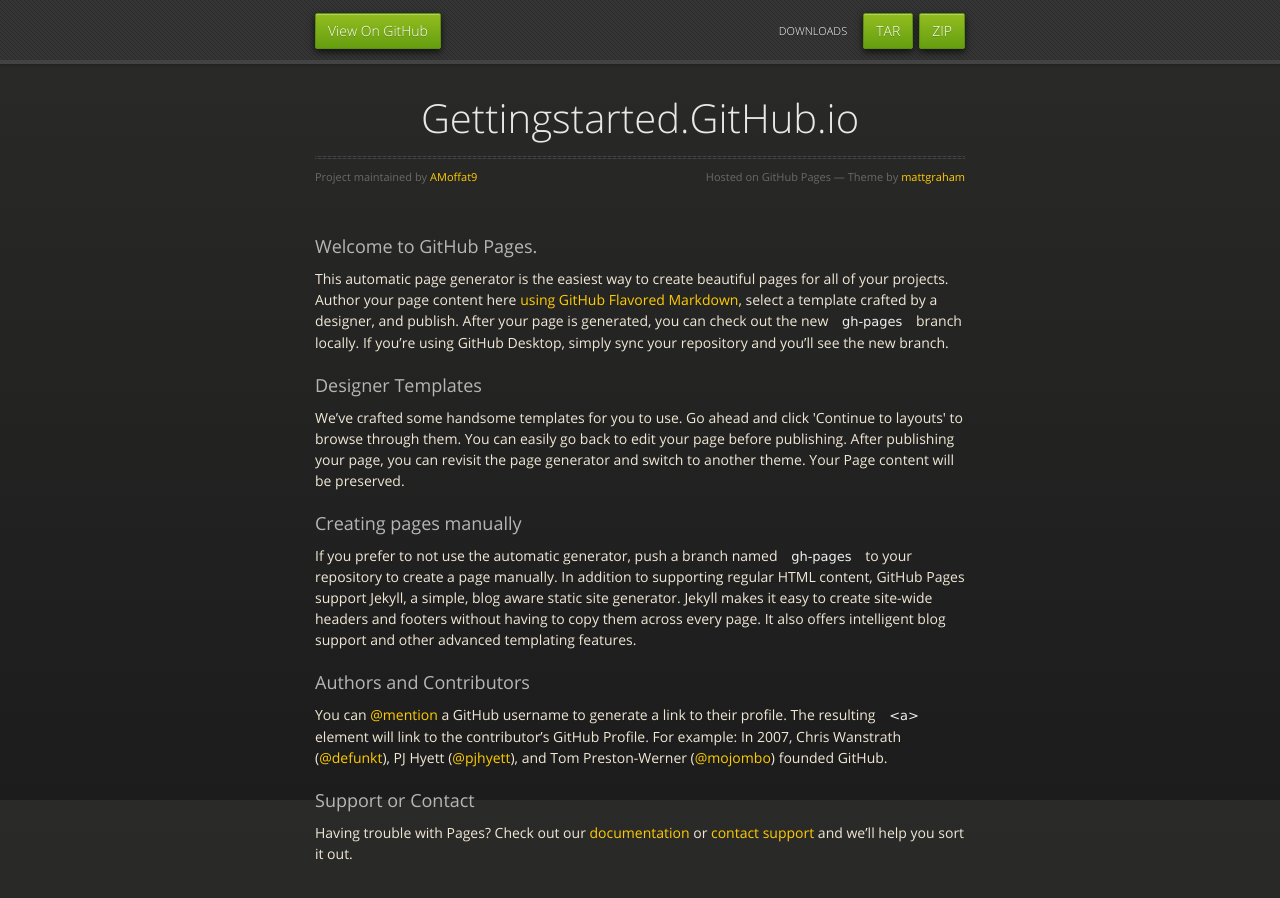
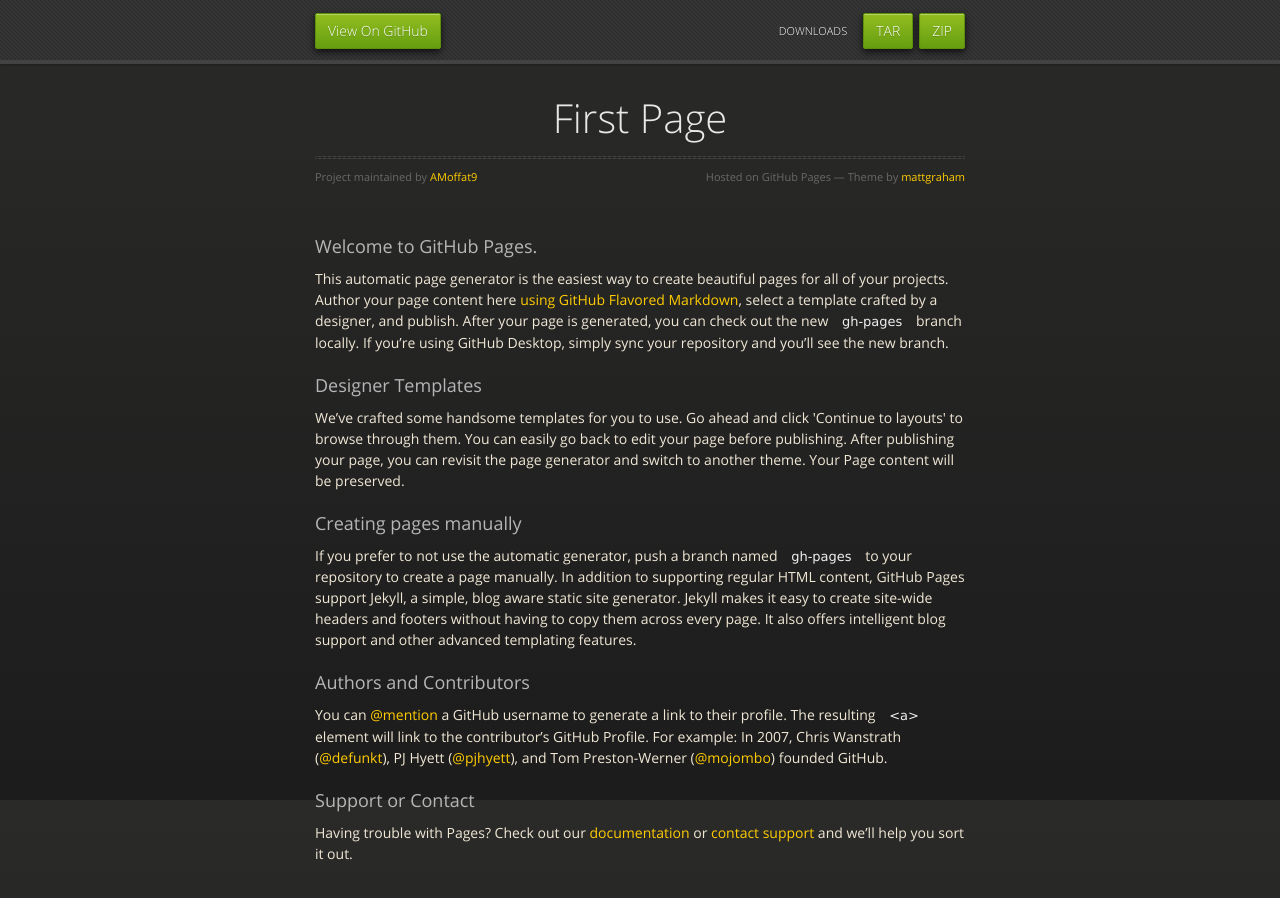
Before and after one commit to AMoffat9/GettingStarted.github.io, a plain HTML site: page index.html in a window 1280 px wide. Drawn offline with nearby package versions, Linux system fonts and the light colour scheme.

Commit message:
Update index.html

```diff
--- a/index.html
+++ b/index.html
@@ -31,7 +31,7 @@
 
       <section>
         <div id="title">
-          <h1>Gettingstarted.GitHub.io</h1>
+          <h1>First Page</h1>
           <p></p>
           <hr>
           <span class="credits left">Project maintained by <a href="https://github.com/AMoffat9">AMoffat9</a></span>
```
